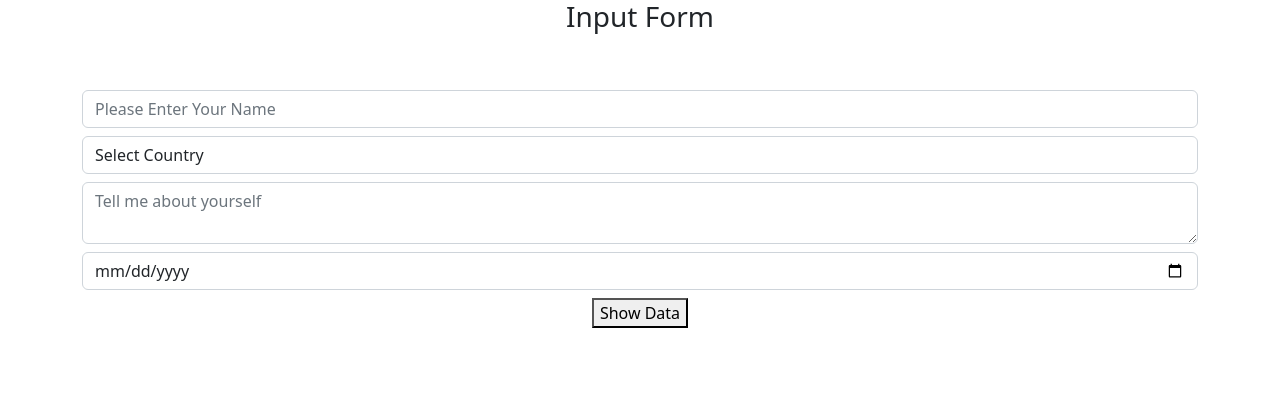
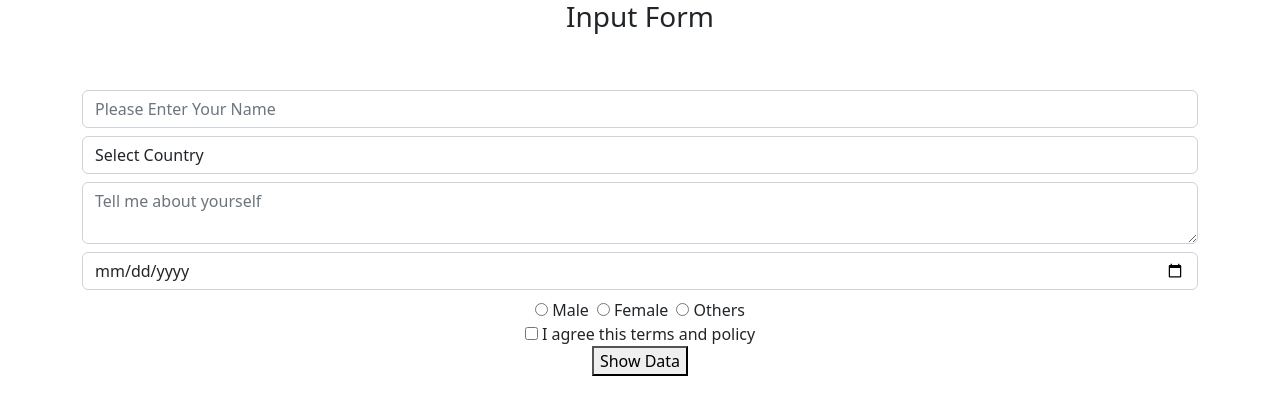
Before and after one commit to Nazma1997/React-Form, a React (Create React App) app: page / in a window 1280 px wide. Shown: the top 414 px of the page. Built offline with nearby package versions, Linux system fonts and the light colour scheme.

Commit message:
checkbox

```diff
--- a/src/components/inputs/input.jsx
+++ b/src/components/inputs/input.jsx
@@ -7,6 +7,8 @@ class Inputs extends Component {
         country: '',
         bio: '',
         birthDate: '',
+        gender: '',
+        agree: false
       }
 
       handleChange = event => {
@@ -16,12 +18,17 @@ class Inputs extends Component {
       }
 
 
+      handleCheckbox = event => {
+        this.setState({agree: event.target.checked})
+      }
+
+
       handleSubmit = ()=> {
         console.log(this.state)
       }
   render(){
 
-    const {name, country, bio, birthDate} = this.state
+    const {name, country, bio, birthDate, agree} = this.state
     return(
       <div className='container'>
 
@@ -44,6 +51,16 @@ class Inputs extends Component {
 
          </div>
 
+         <div>
+              <input type="radio" name='gender' value='Male' onChange={this.handleChange} />  Male
+              <input className='ms-2' type="radio" name='gender' value='Female' onChange={this.handleChange} />  Female
+              <input type="radio" className='ms-2' name='gender' value='Others' onChange={this.handleChange} />  Others
+         </div>
+
+         <div>
+          <input type="checkbox" name='agree' checked={agree} onChange={this.handleCheckbox}/> I agree this terms and policy
+         </div>
+
          <button onClick={this.handleSubmit}>Show Data</button>
       </div>
     )
```
Lines whose indentation alone changed are shown as unchanged.
